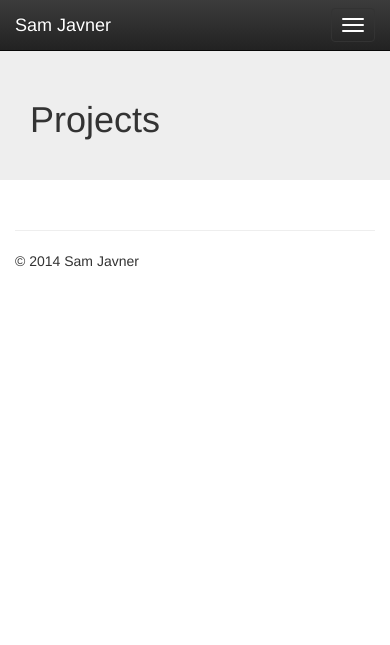
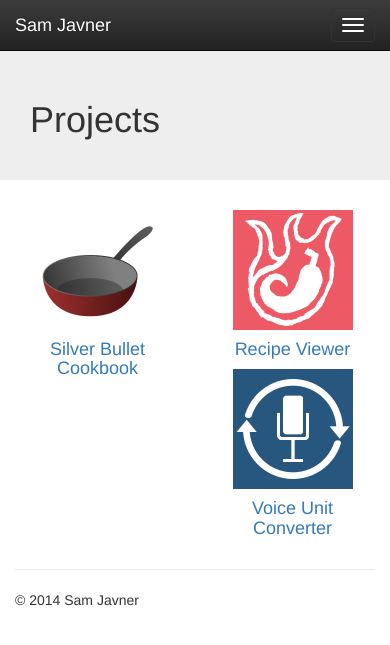
Before and after one commit to samjavner/samjavner.com, a Python web app: template templates/projects/index.html in a window 390 px wide. Shown: the top 645 px of the page. Run offline with Jinja, Linux system fonts and the light colour scheme; the template is opened without the code that fills it, so the values that code supplies are empty; some libraries are stand-ins or nearby versions.

Commit message:
Add project information

```diff
--- a/templates/projects/index.html
+++ b/templates/projects/index.html
@@ -8,3 +8,33 @@
 </div>
 
 {% endblock %}
+{% block body %}
+
+<div class="row">
+  <div class="col-med-3 col-sm-4 col-xs-6">
+    <p class="text-center">
+      <a href="{{ handler.uri_for('sbc-index') }}" target="_blank">
+        <img src="/static/projects/images/silver-bullet-cookbook.png">
+        <h4 class="text-center">Silver Bullet Cookbook</h4>
+      </a>
+    </p>
+  </div>
+  <div class="col-med-3 col-sm-4 col-xs-6">
+    <p class="text-center">
+      <a href="http://www.windowsphone.com/en-us/store/app/recipe-viewer/388e503e-8c58-46aa-a028-5057715364f5" target="_blank">
+        <img src="/static/projects/images/recipe-viewer.png">
+        <h4 class="text-center">Recipe Viewer</h4>
+      </a>
+    </p>
+  </div>
+  <div class="col-med-3 col-sm-4 col-xs-6">
+    <p class="text-center">
+      <a href="http://www.windowsphone.com/en-us/store/app/voice-unit-converter/ccf01b22-8de5-4ca9-9fc9-a3b00732711c" target="_blank">
+        <img src="/static/projects/images/voice-unit-converter.png">
+        <h4 class="text-center">Voice Unit Converter</h4>
+      </a>
+    </p>
+  </div>
+</div>
+
+{% endblock %}
```
Also changed, not shown: static/projects/images/recipe-viewer.png (added), static/projects/images/silver-bullet-cookbook.png (added), static/projects/images/voice-unit-converter.png (added).
